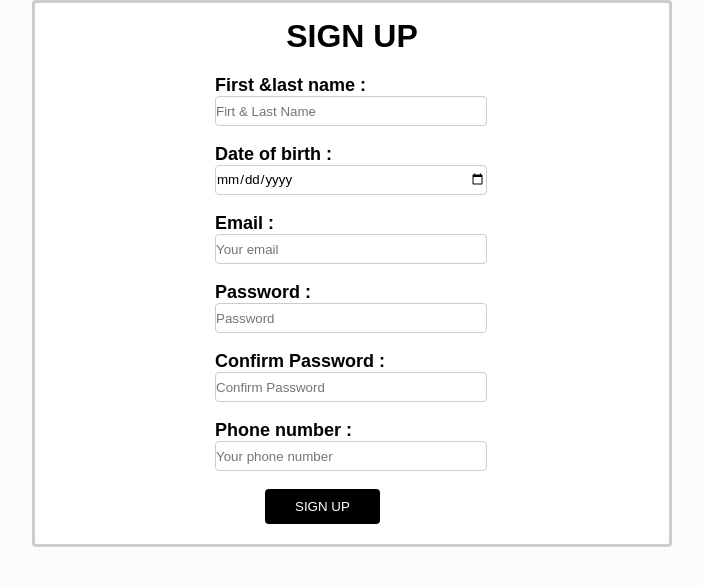
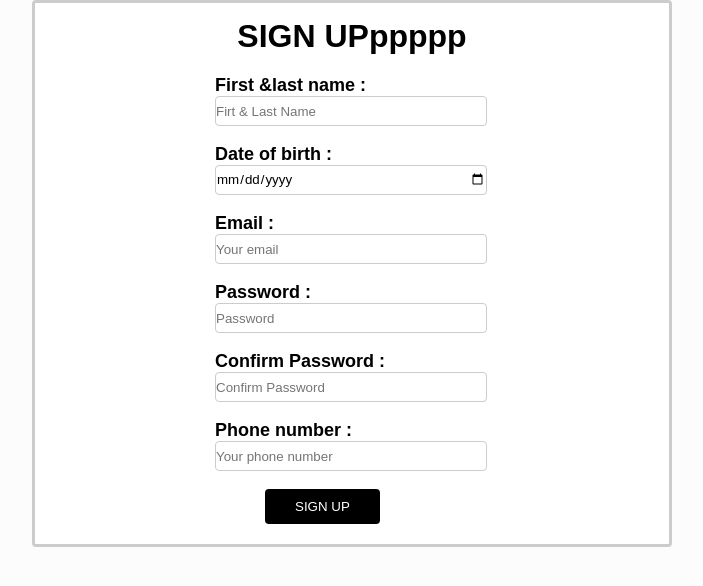
Before and after one commit to Son123asdaw/PHP-project-05, a PHP site: page /login.php in a window 1280 px wide. Shown: the top 586 px of the page, without its empty margins (288-991 px from the left). Run offline with PHP 8.4, Linux system fonts and the light colour scheme.

Commit message:
update code login

```diff
--- a/login.php
+++ b/login.php
@@ -79,12 +79,13 @@ function getErrorsMessage($key, $errors)
     </div> -->
     <style>
         body {
+
             background-color: #FCFCFD;
         }
     </style>
 
     <form method='POST' action='<?php htmlentities($_SERVER['PHP_SELF']) ?>'>
-        <h1>SIGN UP</h1>
+        <h1>SIGN UPppppp</h1>
         <div class="edit-form">
             <div class="input">
                 <label>First &last name : </label><br>
```
